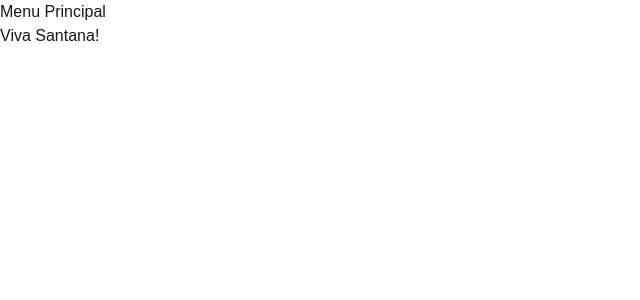
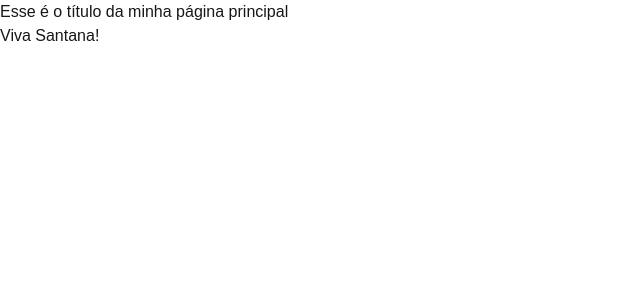
Before and after one commit to andersonstack/pweb, a Next.js app in the folder projeto-web/: page / in a window 1280 px wide. Shown: the top 300 px of the page, without its empty margins (0-640 px from the left). Built offline with nearby package versions, Linux system fonts and the light colour scheme.

Commit message:
add receita 14

```diff
--- a/projeto-web/src/app/mint/page.tsx
+++ b/projeto-web/src/app/mint/page.tsx
@@ -1,7 +1,9 @@
+import { Title } from "@/components/title";
+
 export default function Mint() {
   return (
     <div>
-      <h1>Página 2</h1>
+      <Title title="Esse é o título da minha segunda página"/>
     </div>
   );
 }
--- a/projeto-web/src/app/page.tsx
+++ b/projeto-web/src/app/page.tsx
@@ -3,8 +3,7 @@ import { Title } from "@/components/title";
 export default function Home() {
   return (
     <div>
-      <Title />
-
+      <Title title="Esse é o título da minha página principal" />
       <div>
         <h1>Viva Santana!</h1>
       </div>
--- a/projeto-web/src/components/title.tsx
+++ b/projeto-web/src/components/title.tsx
@@ -1,3 +1,7 @@
-export function Title(){
-    return (<h1>Menu Principal</h1>)
+interface TitleProps {
+    title: string
 }
+
+export function Title({...props}: TitleProps){
+    return (<h1>{props.title}</h1>)
+}
```
